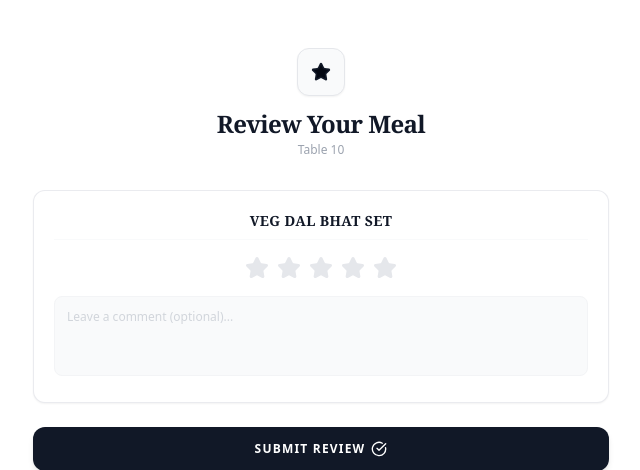
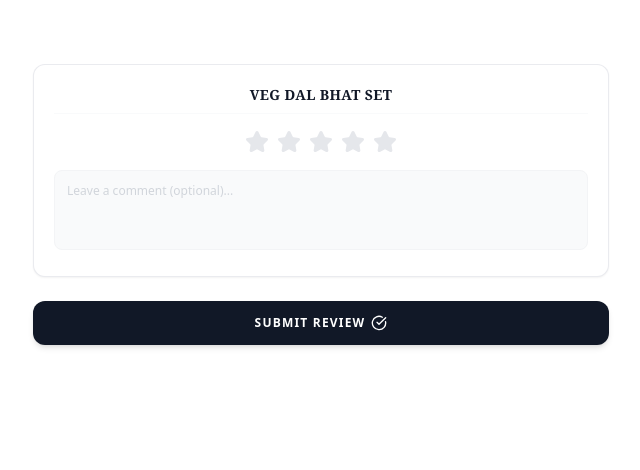
Before and after one commit to sudinrupakheti/dineQR, a Django app: page /order/review/1/ in a window 1280 px wide. Shown: the part 65-535 px from the top of the page, without its empty margins (319-959 px from the left). Run offline with Django 5.2, Linux system fonts and the light colour scheme; data comes from the database, SQL or seed files in the repository; some libraries are stand-ins or nearby versions.

Commit message:
editeed order rievew

```diff
--- a/templates/orders/order_review.html
+++ b/templates/orders/order_review.html
@@ -2,14 +2,8 @@
 
 {% block content %}
 <div class="max-w-xl mx-auto py-6 pb-16">
+    <!--here-->
 
-    <div class="text-center mb-8">
-        <div class="w-12 h-12 bg-gray-50 border border-gray-200 rounded-xl flex items-center justify-center mx-auto mb-3 shadow-sm">
-            <i data-lucide="star" class="w-5 h-5 text-gray-900 fill-gray-950"></i>
-        </div>
-        <h1 class="text-2xl font-serif font-bold text-gray-900 tracking-tight">Review Your Meal</h1>
-        <p class="text-xs text-gray-400 font-medium mt-0.5">Table {{ order.table_number }}</p>
-    </div>
 
     <form method="POST" id="review-form" class="space-y-4">
         {% csrf_token %}
```
